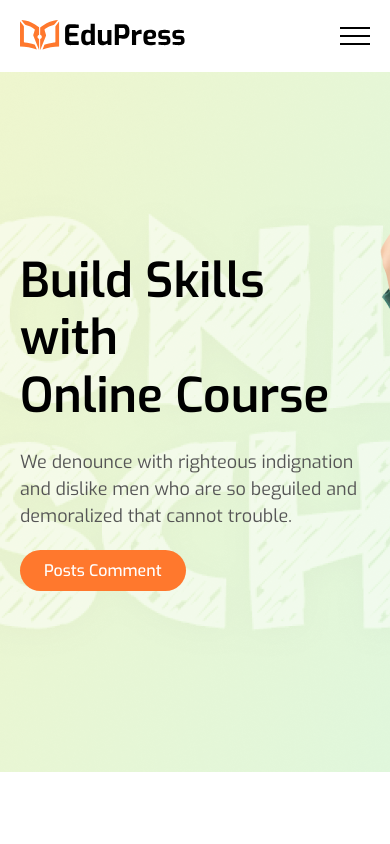
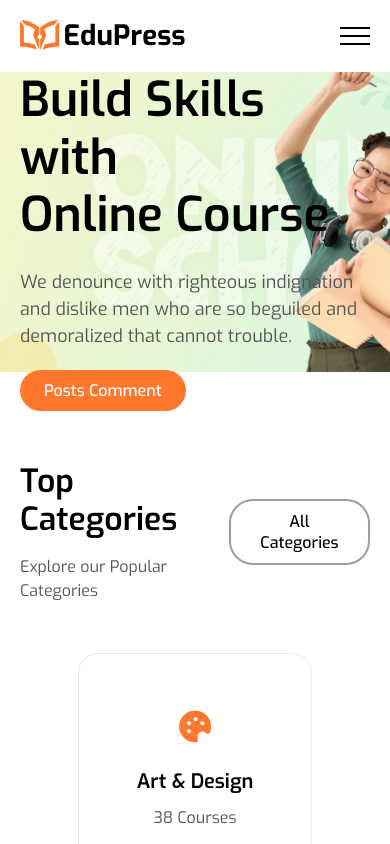
Before and after one commit to freund82/e-learning-react, a React (Vite) app: page / in a window 390 px wide. Shown: the top 844 px of the page. Built offline with nearby package versions, Linux system fonts and the light colour scheme.

Commit message:
Оптимизировал фоновое изображение на маленьких экранах

```diff
--- a/src/pages/Home/home.css
+++ b/src/pages/Home/home.css
@@ -38,3 +38,17 @@ CATEGORIES
 .categories{
     margin-top:9rem;
 }
+
+
+/***********
+MEDIA QUERIES
+***********/
+
+@media (max-width: 768px) {
+    .header__main{
+        height:30rem;
+    }
+    .header__inner--block{
+        justify-content: flex-start;
+    }
+}
```
